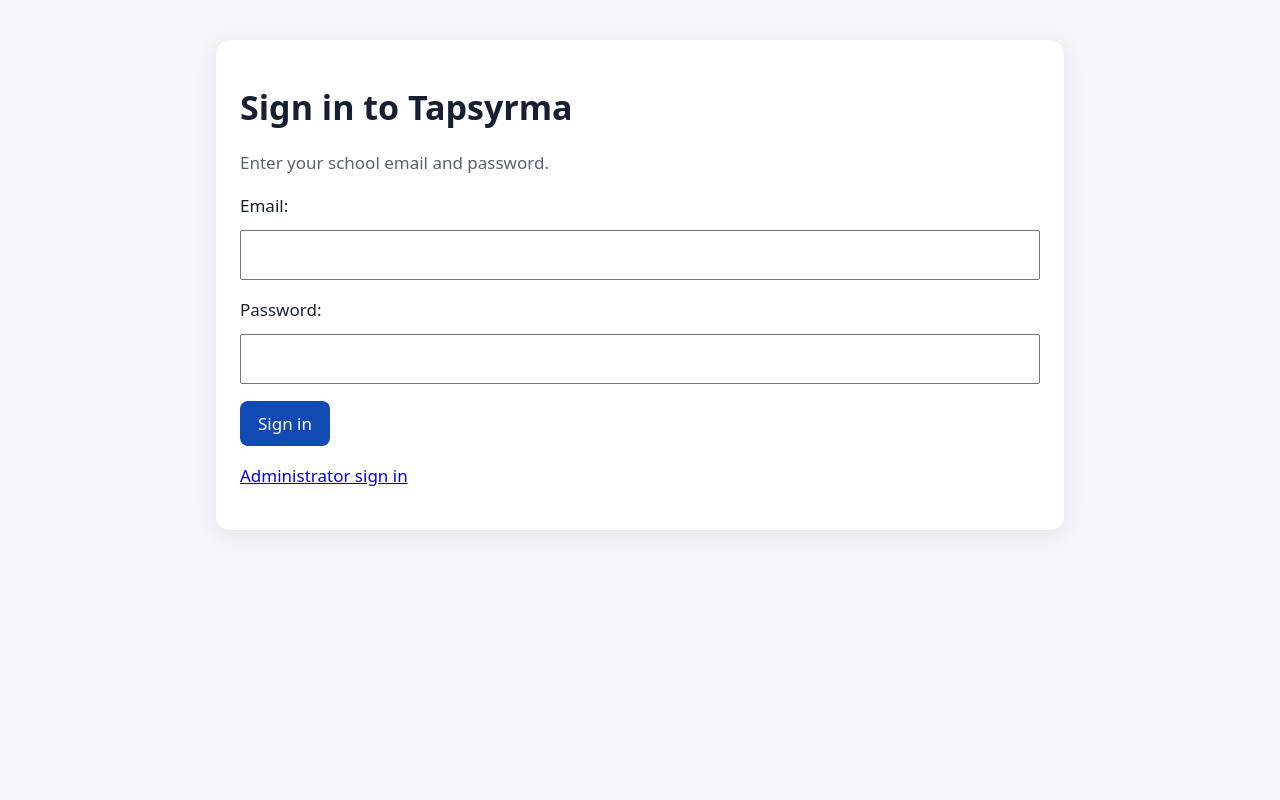
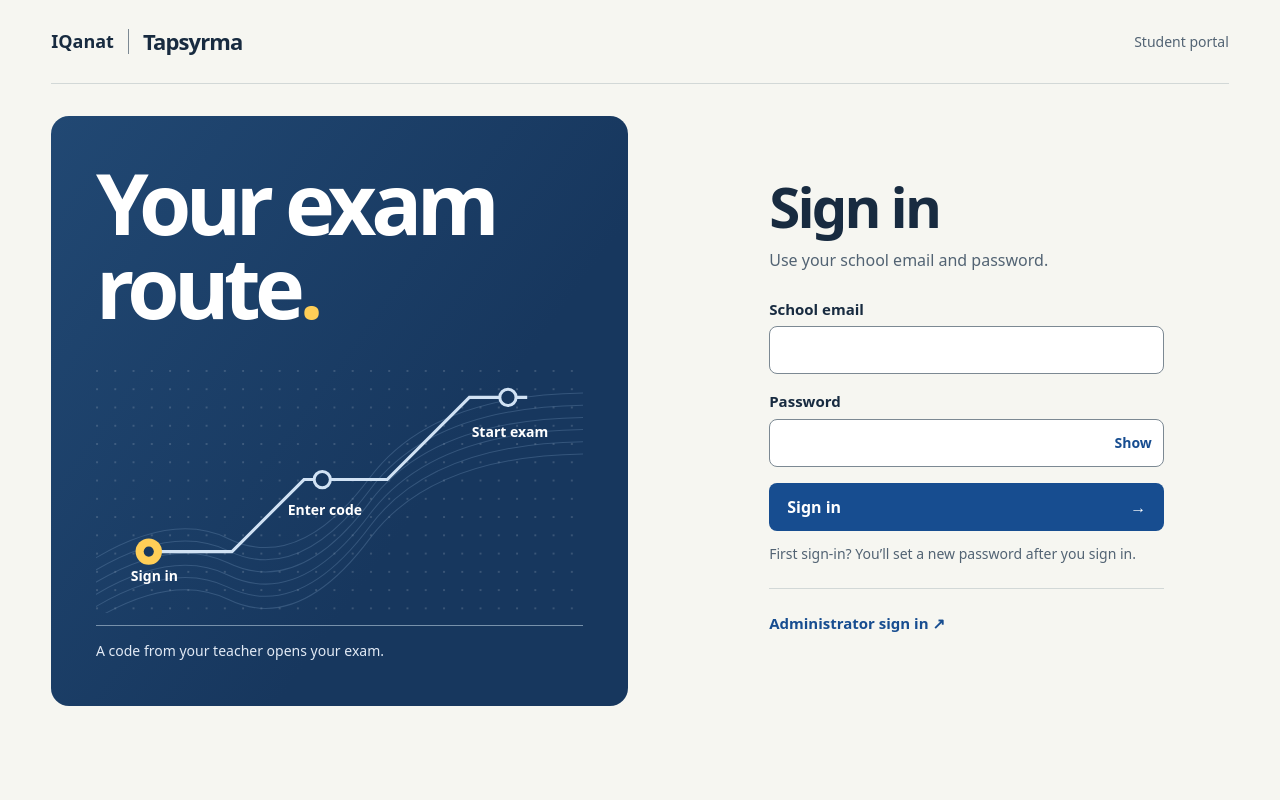
Before and after one commit to DDosszhan/tapsyrma, a Django app: page /login/?next=/password/change/ in a window 1280 px wide. Run offline with Django 5.2, Linux system fonts and the light colour scheme.

Commit message:
Apply Tapsyrma design to sign-in and password change

```diff
--- /dev/null
+++ b/exams/static/exams/auth.css
@@ -0,0 +1,225 @@
+.auth {
+  --paper: #f6f6f1;
+  --ink: #182b40;
+  --muted: #526373;
+  --line: #d2d8d7;
+  --input-line: #7c8993;
+  --navy: #17375e;
+  --blue: #174d90;
+  --gold: #ffce57;
+  --error: #a12b36;
+  --focus: #245bb3;
+  box-sizing: border-box;
+  max-width: 1280px;
+  margin: auto;
+  min-height: 100vh;
+  padding: 0 clamp(20px, 4vw, 64px) 48px;
+  background: var(--paper);
+  color: var(--ink);
+  font: 1rem/1.5 system-ui, "Segoe UI", sans-serif;
+}
+
+.auth-page { background: #f6f6f1; }
+.auth *, .auth *::before, .auth *::after { box-sizing: inherit; }
+.auth h1, .auth h2, .auth p { margin: 0; }
+.auth input, .auth button { font: inherit; }
+.auth button { cursor: pointer; }
+.auth [hidden] { display: none; }
+.auth :focus-visible { outline: 3px solid var(--focus); outline-offset: 3px; }
+
+.auth-header {
+  display: flex;
+  justify-content: space-between;
+  align-items: center;
+  flex-wrap: wrap;
+  gap: 4px 16px;
+  min-height: 84px;
+  padding-block: 12px;
+  border-bottom: 1px solid var(--line);
+}
+
+.auth-brand { display: flex; align-items: center; gap: 14px; white-space: nowrap; }
+.auth-brand span { font-size: 1.125rem; font-weight: 650; }
+.auth-brand strong {
+  border-inline-start: 1px solid var(--input-line);
+  padding-inline-start: 14px;
+  font-size: 1.375rem;
+  line-height: 1.1;
+  letter-spacing: -.04em;
+}
+.auth-portal, .auth .auth-help { color: var(--muted); font-size: .875rem; }
+
+.auth-layout {
+  display: grid;
+  grid-template-areas: "cover form";
+  grid-template-columns: minmax(0, 1.1fr) minmax(0, 1fr);
+  gap: clamp(32px, 6vw, 96px);
+  margin-top: 32px;
+}
+
+.auth-content { grid-area: form; width: 100%; max-width: 395px; align-self: center; margin-inline: auto; }
+.auth-content h1 {
+  font-size: clamp(2.25rem, 4.4vw, 3.75rem);
+  line-height: 1.08;
+  font-weight: 650;
+  letter-spacing: -.05em;
+  text-wrap: balance;
+}
+.auth .auth-lead { color: var(--muted); margin: 10px 0 26px; }
+.auth-form { display: grid; gap: 16px; }
+.auth-field { min-width: 0; }
+.auth-field label { display: block; margin-bottom: 6px; font-size: .9375rem; font-weight: 650; }
+.auth-field input {
+  display: block;
+  width: 100%;
+  min-height: 48px;
+  padding: 10px 14px;
+  border: 1px solid var(--input-line);
+  border-radius: 8px;
+  background: #fff;
+  color: var(--ink);
+}
+.auth-field input[aria-invalid="true"], .auth-form[aria-describedby="auth-error"] .auth-field input {
+  border-color: var(--error);
+}
+.auth-password { display: flex; position: relative; }
+.auth-password:has(.auth-toggle:not([hidden])) input { padding-inline-end: 70px; }
+.auth .auth-toggle {
+  position: absolute;
+  inset: 2px 3px 2px auto;
+  min-width: 56px;
+  border: 0;
+  border-radius: 5px;
+  background: #fff;
+  color: var(--blue);
+  font-size: .875rem;
+  font-weight: 650;
+}
+.auth-toggle:hover { text-decoration: underline; }
+.auth-sr-only {
+  position: absolute;
+  width: 1px;
+  height: 1px;
+  overflow: hidden;
+  clip-path: inset(50%);
+  white-space: nowrap;
+}
+
+.auth-form .errorlist, .auth .auth-error { color: var(--error); font-size: .9375rem; font-weight: 600; }
+.auth-form .errorlist { margin: 7px 0 0; padding: 0; list-style: none; }
+.auth .auth-help { margin-top: 12px; }
+.auth-help ul { margin: 0; padding-inline-start: 1.25em; }
+.auth .auth-submit {
+  display: flex;
+  justify-content: space-between;
+  align-items: center;
+  gap: 12px;
+  min-height: 48px;
+  padding: 10px 18px;
+  border: 0;
+  border-radius: 8px;
+  background: var(--blue);
+  color: #fff;
+  font-weight: 650;
+  text-align: start;
+}
+.auth .auth-submit:hover { background: #103d75; }
+.auth .auth-submit:disabled { opacity: .65; cursor: wait; }
+.auth .auth-footer { margin-top: 24px; padding-top: 12px; border-top: 1px solid var(--line); }
+.auth-footer a, .auth-footer button {
+  display: inline-flex;
+  align-items: center;
+  gap: 4px;
+  min-height: 44px;
+  color: var(--blue);
+  font-size: .9375rem;
+  font-weight: 650;
+  text-decoration: none;
+}
+.auth-footer button { border: 0; background: transparent; padding: 0; }
+.auth-footer a:hover, .auth-footer button:hover { text-decoration: underline; }
+
+.auth-cover {
+  grid-area: cover;
+  display: flex;
+  flex-direction: column;
+  justify-content: space-between;
+  gap: 32px;
+  min-height: 590px;
+  padding: clamp(24px, 3.5vw, 56px);
+  border-radius: 18px;
+  background: linear-gradient(126deg, #214873, var(--navy) 65%);
+  color: #fff;
+}
+.auth-cover h2 {
+  max-width: 8em;
+  font-size: clamp(3rem, 6.6vw, 6rem);
+  line-height: 1;
+  letter-spacing: -.065em;
+  font-weight: 650;
+}
+.auth-cover h2 span { color: var(--gold); }
+.auth-route { position: relative; }
+.auth-route svg { display: block; width: 100%; }
+.auth-route ol { list-style: none; padding: 0; margin: 0; }
+.auth-route li {
+  position: absolute;
+  font-size: .875rem;
+  line-height: 1.25;
+  font-weight: 650;
+  text-align: center;
+  max-width: 28%;
+  transform: translateX(-50%);
+}
+.auth-route li:nth-child(1) { top: 81%; left: 12%; }
+.auth-route li:nth-child(2) { top: 54%; left: 47%; }
+.auth-route li:nth-child(3) { top: 22%; left: 85%; width: 28%; }
+.auth .auth-caption {
+  margin-top: 12px;
+  border-top: 1px solid #7791ab;
+  padding-top: 14px;
+  color: #e2eaf5;
+  font-size: .875rem;
+}
+
+@media (max-width: 759px) {
+  .auth { padding-bottom: 28px; }
+  .auth-header { min-height: 64px; }
+  .auth-layout {
+    grid-template-areas: "form" "cover";
+    grid-template-columns: minmax(0, 1fr);
+    gap: 24px;
+    max-width: 480px;
+    margin: 26px auto 0;
+  }
+  .auth-content { max-width: none; }
+  .auth .auth-lead { margin-bottom: 20px; }
+  .auth .auth-footer { margin-top: 16px; padding-top: 4px; }
+  .auth-cover { min-height: 0; gap: 14px; padding: 20px; }
+  .auth-cover h2 { max-width: none; font-size: 1.5rem; letter-spacing: -.03em; }
+  .auth-route svg { display: none; }
+  .auth-route ol { display: grid; grid-template-columns: repeat(3, minmax(0, 1fr)); }
+  .auth-route li:nth-child(n) { position: relative; inset: auto; width: auto; max-width: none; transform: none; padding: 19px 4px 0; }
+  .auth-route li::before {
+    content: "";
+    position: absolute;
+    top: 5px;
+    left: 50%;
+    width: 100%;
+    height: 2px;
+    background: #7791ab;
+  }
+  .auth-route li:last-child::before { display: none; }
+  .auth-route li::after {
+    content: "";
+    position: absolute;
+    inset: 0 auto auto 50%;
+    width: 12px;
+    height: 12px;
+    border: 2px solid #d1e2f4;
+    border-radius: 50%;
+    background: var(--navy);
+    transform: translateX(-50%);
+  }
+  .auth-route li[aria-current]::after { border: 4px solid var(--gold); }
+}
--- /dev/null
+++ b/exams/static/exams/auth.js
@@ -0,0 +1,30 @@
+for (const button of document.querySelectorAll(".auth-toggle")) {
+    const field = document.getElementById(button.getAttribute("aria-controls"));
+    const label = button.firstElementChild;
+    button.hidden = false;
+
+    button.addEventListener("click", () => {
+        const show = field.type === "password";
+        field.type = show ? "text" : "password";
+        label.textContent = show ? "Hide" : "Show";
+    });
+}
+
+const form = document.querySelector(".auth-form");
+const submit = form.querySelector(".auth-submit");
+const submitLabel = submit.firstElementChild;
+const idleText = submitLabel.textContent;
+
+form.addEventListener("submit", (event) => {
+    if (submit.disabled) {
+        event.preventDefault();
+        return;
+    }
+    submitLabel.textContent = submit.dataset.pending;
+    submit.disabled = true;
+});
+
+window.addEventListener("pageshow", () => {
+    submitLabel.textContent = idleText;
+    submit.disabled = false;
+});
--- /dev/null
+++ b/templates/auth/base.html
@@ -0,0 +1,58 @@
+{% load static %}
+<!doctype html>
+<html lang="en" class="auth-page">
+<head>
+  <meta charset="utf-8">
+  <meta name="viewport" content="width=device-width, initial-scale=1">
+  <title>{% block title %}{% endblock %} · Tapsyrma</title>
+  <link rel="stylesheet" href="{% static 'exams/auth.css' %}">
+  <script src="{% static 'exams/auth.js' %}" defer></script>
+</head>
+<body class="auth">
+  <header class="auth-header">
+    <p class="auth-brand"><span>IQanat</span><strong>Tapsyrma</strong></p>
+    <span class="auth-portal">Student portal</span>
+  </header>
+  <main class="auth-layout">
+    <section class="auth-content" aria-labelledby="auth-title">
+      {% block auth_content %}{% endblock %}
+    </section>
+    <aside class="auth-cover" aria-labelledby="auth-route-title">
+      <h2 id="auth-route-title">Your exam route<span>.</span></h2>
+      <div>
+        <div class="auth-route">
+          <svg viewBox="0 0 480 240" aria-hidden="true" focusable="false">
+            <defs>
+              <pattern id="route-dots" width="18" height="18" patternUnits="userSpaceOnUse">
+                <circle cx="1" cy="1" r="1" fill="#fff" opacity=".19"/>
+              </pattern>
+            </defs>
+            <rect width="480" height="240" fill="url(#route-dots)"/>
+            <g fill="none" stroke="#6688ad" opacity=".37">
+              <path d="M-50 220 Q60 132 130 166 T270 106 T530 24"/>
+              <path d="M-50 232 Q60 144 130 178 T270 118 T530 36"/>
+              <path d="M-50 244 Q60 156 130 190 T270 130 T530 48"/>
+              <path d="M-50 256 Q60 168 130 202 T270 142 T530 60"/>
+              <path d="M-50 268 Q60 180 130 214 T270 154 T530 72"/>
+              <path d="M-50 280 Q60 192 130 226 T270 166 T530 84"/>
+            </g>
+            <path d="M52 179 H134 L205 108 H287 L368 27 H425" fill="none" stroke="#d1e2f4" stroke-width="3"/>
+            <circle cx="52" cy="179" r="13" fill="#ffce57"/>
+            <circle cx="52" cy="179" r="5" fill="#17375e"/>
+            <g fill="#17375e" stroke="#d1e2f4" stroke-width="3">
+              <circle cx="223" cy="108" r="8"/>
+              <circle cx="406" cy="27" r="8"/>
+            </g>
+          </svg>
+          <ol>
+            <li aria-current="step">{% block auth_step %}Sign in{% endblock %}</li>
+            <li>Enter code</li>
+            <li>Start exam</li>
+          </ol>
+        </div>
+        <p class="auth-caption">A code from your teacher opens your exam.</p>
+      </div>
+    </aside>
+  </main>
+</body>
+</html>
--- /dev/null
+++ b/templates/auth/field.html
@@ -0,0 +1,21 @@
+<div class="auth-field">
+  <label for="{{ field.id_for_label }}">{{ label|default:field.label }}</label>
+  {% if field.widget_type == "password" %}
+    <div class="auth-password">
+      {{ field }}
+      <button type="button" class="auth-toggle" aria-controls="{{ field.id_for_label }}" hidden>
+        <span>Show</span><span class="auth-sr-only"> {{ field.label|lower }}</span>
+      </button>
+    </div>
+  {% else %}
+    {{ field }}
+  {% endif %}
+  {% if show_validation %}
+    {{ field.errors }}
+    {% if field.help_text %}
+      <div class="auth-help" id="{{ field.auto_id }}_helptext">{{ field.help_text|safe }}</div>
+    {% endif %}
+  {% elif field.errors %}
+    <span class="auth-sr-only" id="{{ field.auto_id }}_error">{{ error_message }}</span>
+  {% endif %}
+</div>
--- a/templates/login.html
+++ b/templates/login.html
@@ -1,8 +1,18 @@
-{% extends "exams/base.html" %}{% block content %}
-<h1>Sign in to Tapsyrma</h1>
-<p class="muted">Enter your school email and password.</p>
-{% if form.errors %}<p class="error" role="alert">Invalid email or password.</p>{% endif %}
-<form method="post">{% csrf_token %}{{ form.as_p }}
-<input type="hidden" name="next" value="{{ next }}"><button type="submit">Sign in</button></form>
-<p><a href="{% url 'admin:index' %}">Administrator sign in</a></p>
+{% extends "auth/base.html" %}
+{% block title %}Sign in{% endblock %}
+{% block auth_content %}
+  <h1 id="auth-title">Sign in</h1>
+  <p class="auth-lead">Use your school email and password.</p>
+  {% with login_error="Invalid email or password." %}
+    <form method="post" class="auth-form" aria-labelledby="auth-title"{% if form.errors %} aria-describedby="auth-error"{% endif %}>
+      {% csrf_token %}
+      {% include "auth/field.html" with field=form.username label="School email" error_message=login_error only %}
+      {% include "auth/field.html" with field=form.password error_message=login_error only %}
+      {% if form.errors %}<p class="auth-error" id="auth-error" role="alert">{{ login_error }}</p>{% endif %}
+      <input type="hidden" name="next" value="{{ next }}">
+      <button class="auth-submit" type="submit" data-pending="Signing in…"><span>Sign in</span><span aria-hidden="true">→</span></button>
+    </form>
+  {% endwith %}
+  <p class="auth-help">First sign-in? You’ll set a new password after you sign in.</p>
+  <div class="auth-footer"><a href="{% url 'admin:index' %}">Administrator sign in <span aria-hidden="true">↗</span></a></div>
 {% endblock %}
```
Also changed, not shown: templates/password_change.html (+18 -4 lines).
